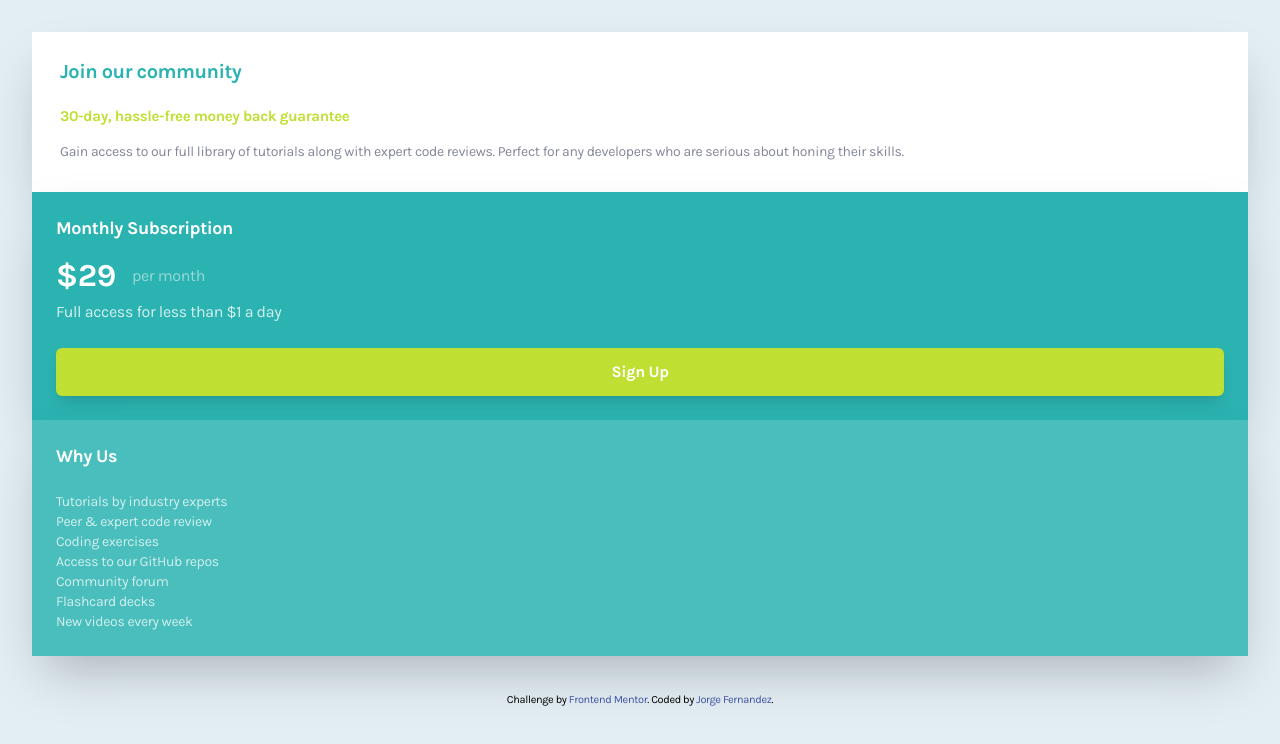
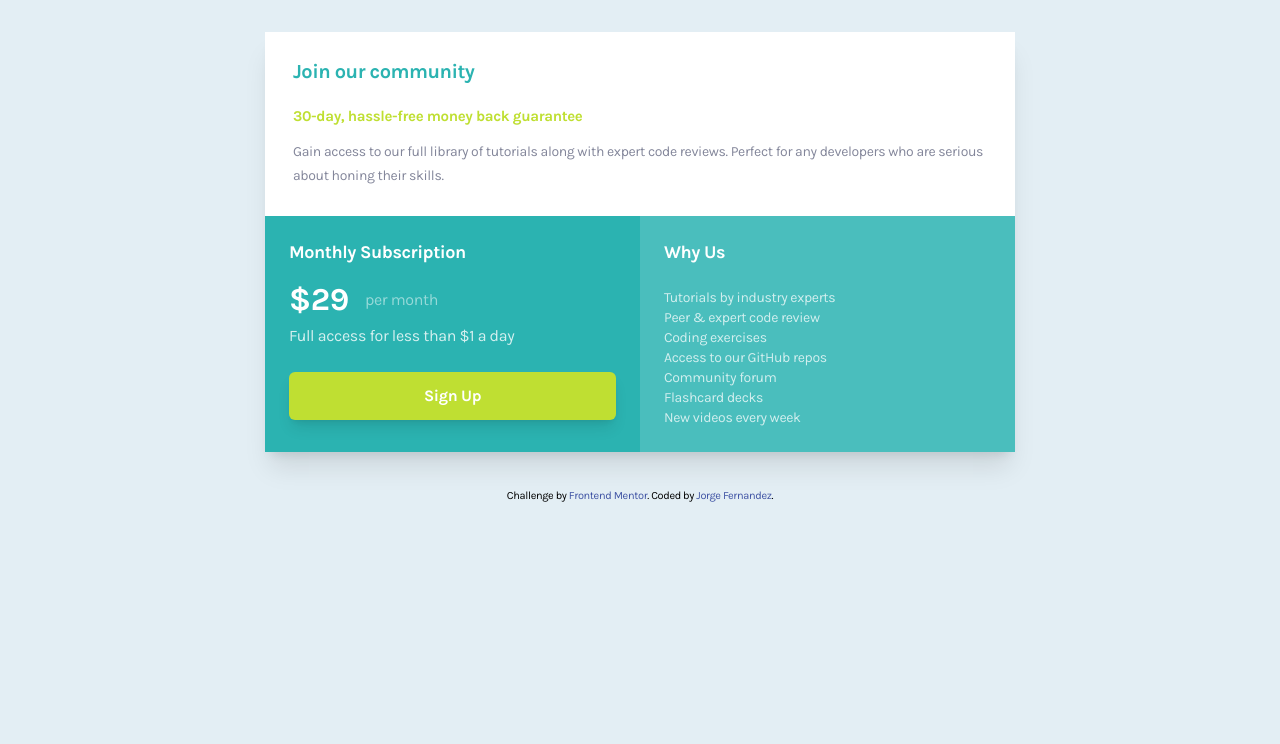
Before and after one commit to jfernandezunsa/singleprice, a website: page index.html in a window 1280 px wide. Drawn offline with nearby package versions, Linux system fonts and the light colour scheme.

Commit message:
avance version desktop

```diff
--- a/index.html
+++ b/index.html
@@ -30,20 +30,20 @@
     </style>
   </head>
   <body class="bg-[#E3EEF4] text-[14px] leading-6 tracking-tight">
-    <main class="p-8 grid-rows-1">
-      <section class="bg-white p-7 shadow-2xl">
+    <main class="m-auto my-8 grid grid-rows-1 max-w-[300px] sm:grid-cols-2 shadow-xl sm:max-w-[750px]">
+      <section class="bg-white p-7 sm:col-span-2">
         <h2 class="text-[#2BB3B1] text-[20px] tracking-tight font-bold pb-6">Join our community</h2>
         <h3 class=" text-[#BFDF32] text-[15px] leading-4 font-bold pb-4">30-day, hassle-free money back guarantee</h3>
         <p class="text-[#83869a]">Gain access to our full library of tutorials along with expert code reviews.
           Perfect for any developers who are serious about honing their skills.</p>
       </section>
-      <section class="bg-[#2BB3B1] p-6 text-white text-[16px] shadow-2xl">
+      <section class="bg-[#2BB3B1] p-6 text-white text-[16px]">
         <h2 class="text-[18px] tracking-tight font-bold pb-6">Monthly Subscription</h2>
         <div class="flex"><h3 class="text-[32px] font-bold pb-3">&dollar;29</h3><p class="text-[16px] opacity-50 ms-4">per month</p></div>
         <p class="pb-6 opacity-80">Full access for less than &dollar;1 a day</p>
         <button class="w-full bg-[#BFDF32] p-3 rounded-md font-bold shadow-lg">Sign Up</button>
       </section>
-      <section class="bg-[#4ABEBD] p-6 text-white shadow-2xl">
+      <section class="bg-[#4ABEBD] p-6 text-white">
         <h2 class="text-[18px] tracking-tight font-bold pb-6">Why Us</h2>
         <ul class="opacity-75 leading-5">
           <li>Tutorials by industry experts</li>
```
